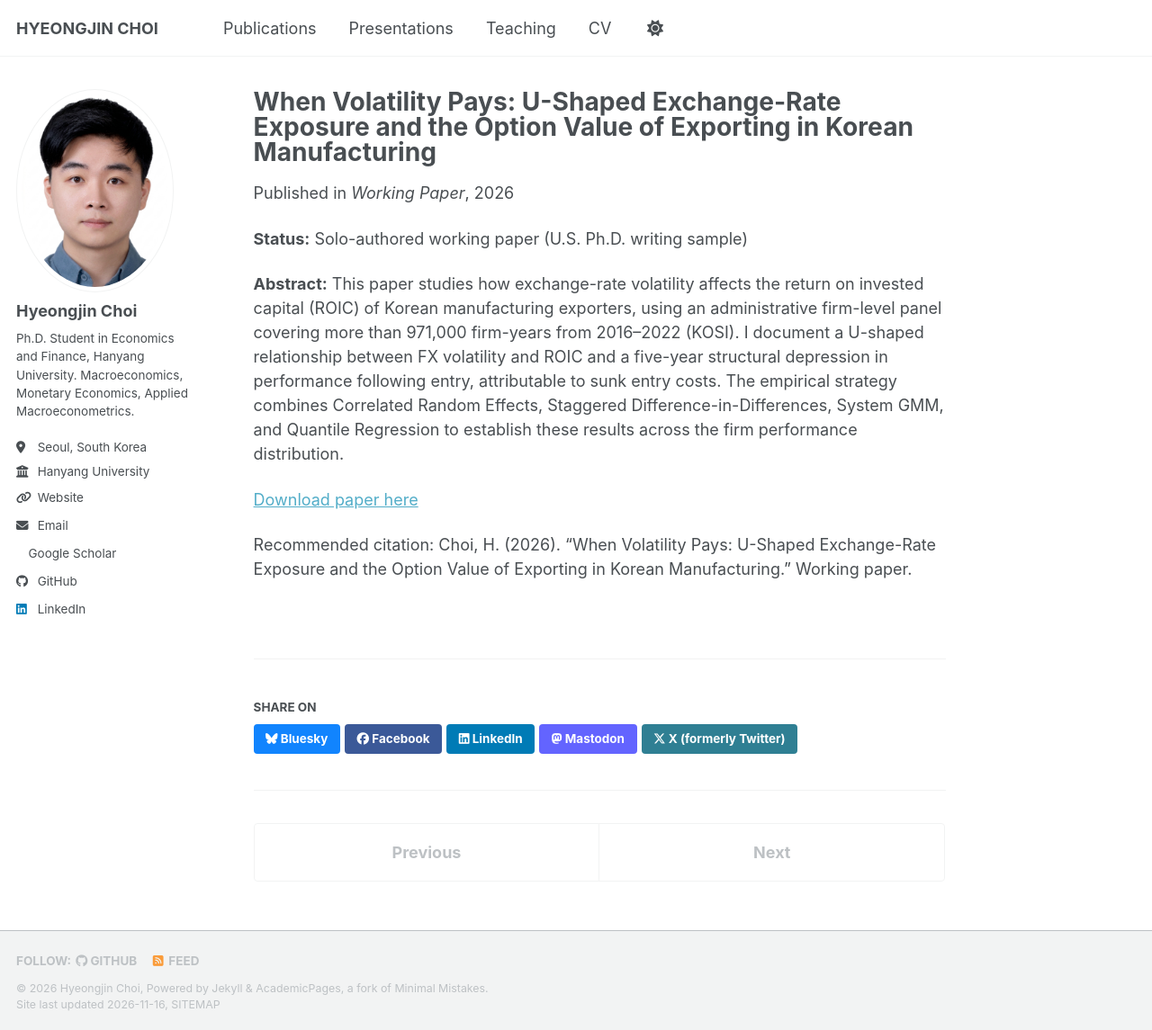
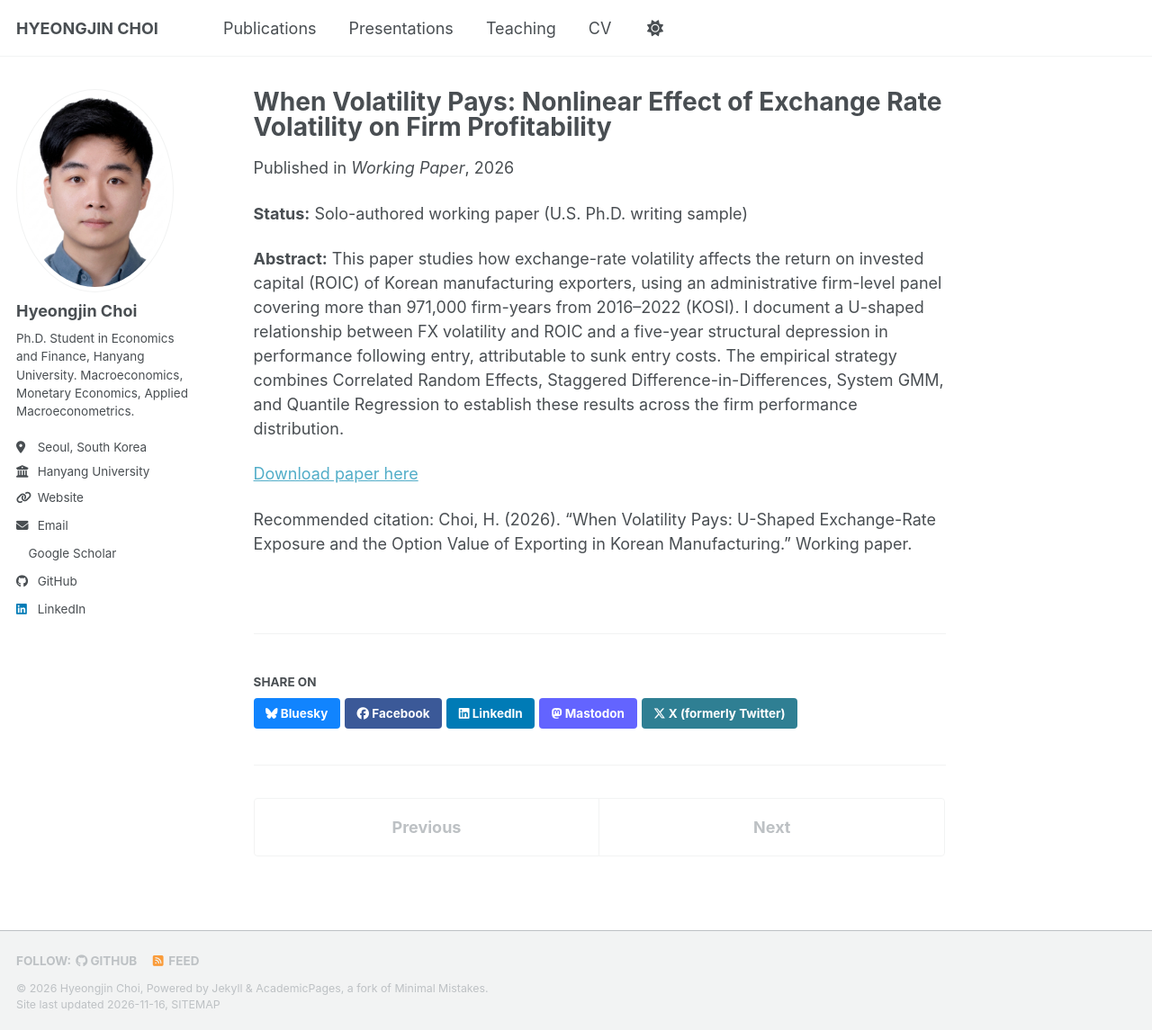
Before and after one commit to ioi0403/ioi0403.github.io, a Jekyll site: the page built from _publications/2026-01-01-fx-volatility-korean-manufacturing.md, in a window 1280 px wide and 1145 px high. Shown: the whole window at 90% size. Built offline with Jekyll 4.4.1, drawn with Linux system fonts in a browser that asks for light colours; a style sheet for code colours, icons or effects is not loaded.

Commit message:
Update 2026-01-01-fx-volatility-korean-manufacturing.md

```diff
--- a/_publications/2026-01-01-fx-volatility-korean-manufacturing.md
+++ b/_publications/2026-01-01-fx-volatility-korean-manufacturing.md
@@ -1,12 +1,12 @@
 ---
-title: "When Volatility Pays: U-Shaped Exchange-Rate Exposure and the Option Value of Exporting in Korean Manufacturing"
+title: "When Volatility Pays: Nonlinear Effect of Exchange Rate Volatility on Firm Profitability"
 collection: publications
 category: workingpapers
 permalink: /publication/2026-fx-volatility-korean-manufacturing
 venue: 'Working Paper'
 excerpt: 'This paper identifies a U-shaped effect of exchange-rate volatility on return on invested capital (ROIC) among Korean exporters, driven by the option value of exporting.'
 date: 2026-01-01
-paperurl: '/files/fx-volatility-paper.pdf'
+paperurl: '/files/Writing_Sample_When_Volatility_Pays_Hyeongjin_Choi.pdf'
 ---
 
 **Status:** Solo-authored working paper (U.S. Ph.D. writing sample)
```
